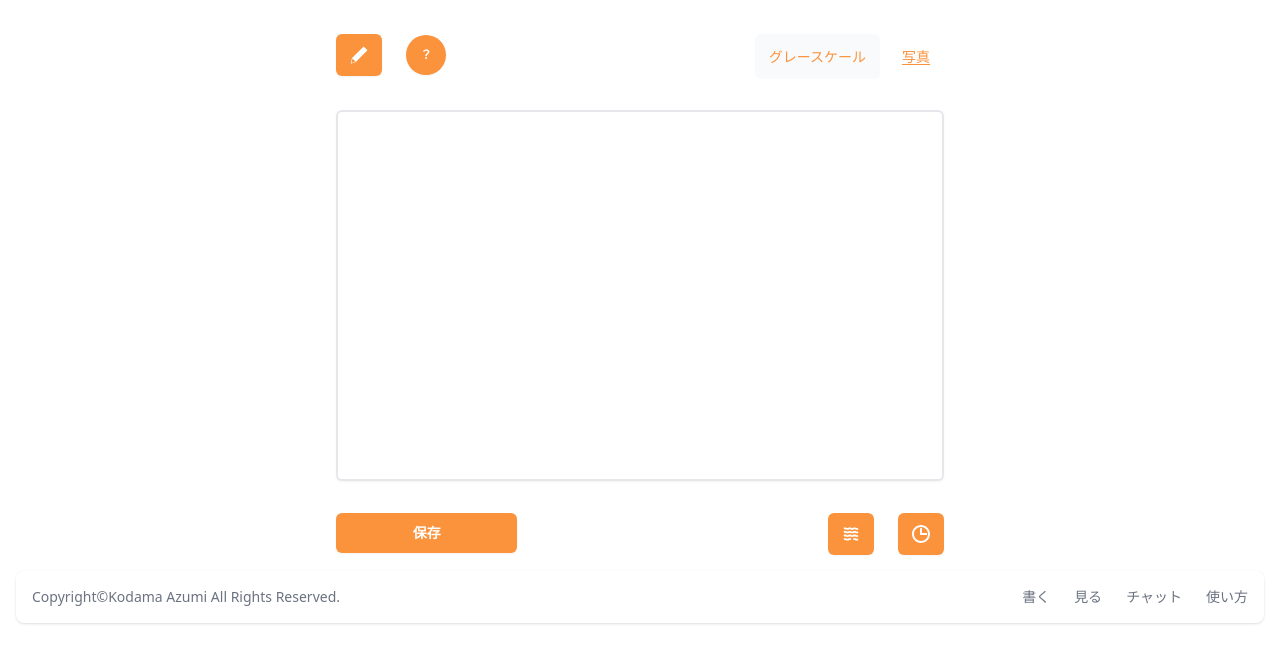
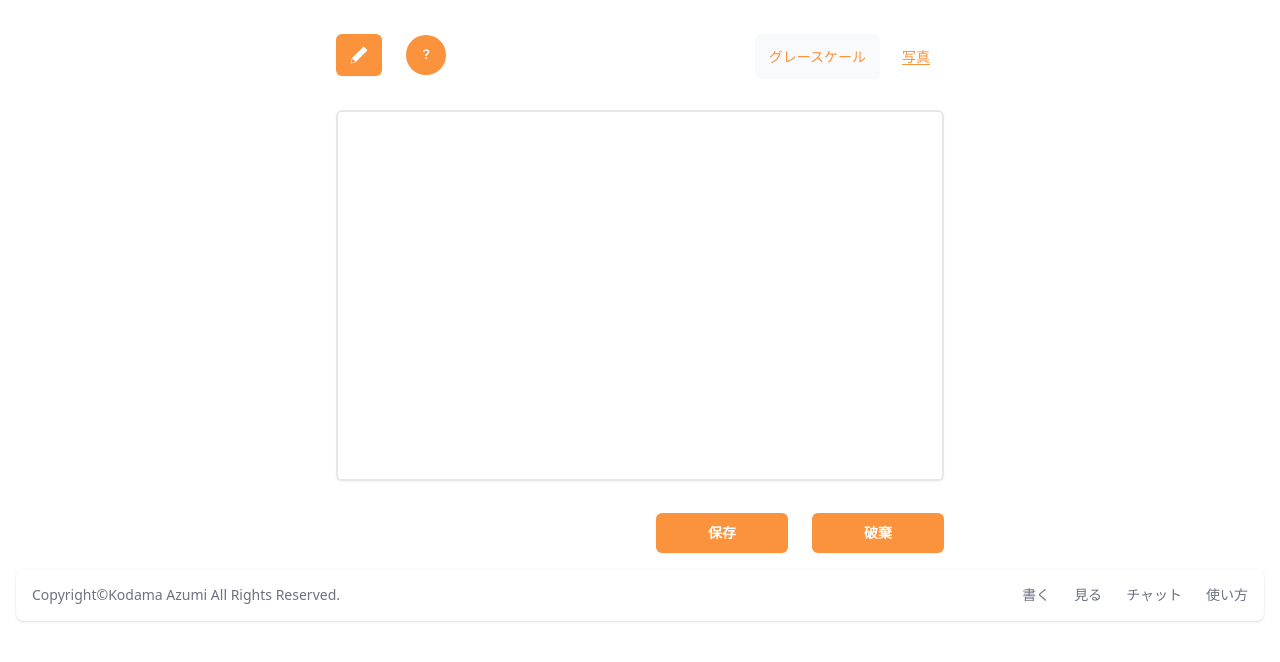
Before and after one commit to KodamaAzumi/input-web, a website built with Vite: page write/index.html in a window 1280 px wide. Shown: the part 78-740 px from the top of the page. Built offline with nearby package versions, Linux system fonts and the light colour scheme.

Commit message:
「書く」ページの破棄ボタンを実装、パラグラフボタンとタイムラインボタンを消去

```diff
--- a/write/index.html
+++ b/write/index.html
@@ -267,9 +267,9 @@
       </div>
 
       <div
-        class="col-start-2 col-span-10 xs:col-start-2 xs:col-span-4 sm:col-start-2 sm:col-span-3 lg:col-start-4 lg:col-span-2"
+        class="col-start-2 col-span-10 xs:col-start-6 xs:col-span-6 sm:col-start-8 sm:col-span-4 lg:col-start-7 lg:col-span-3"
       >
-        <div class="flex justify-start flex-wrap">
+        <div class="flex justify-end flex-wrap">
           <button
             class="mr-6 flex-auto rounded-md bg-orange-400 px-3 py-2.5 text-sm font-bold text-white shadow-sm last:mr-0 hover:bg-orange-300 focus-visible:outline focus-visible:outline-2 focus-visible:outline-offset-2 focus-visible:outline-orange-400"
             type="button"
@@ -277,36 +277,13 @@
           >
             保存
           </button>
-        </div>
-      </div>
-
-      <div
-        class="col-start-2 col-span-10 xs:col-start-7 xs:col-span-5 sm:col-start-9 sm:col-span-3 lg:col-start-7 lg:col-span-3"
-      >
-        <div class="flex justify-start xs:justify-end items-center">
-          <a
-            href="#"
-            class="toolBtn relative mr-6 flex justify-center rounded-md bg-orange-400 px-3.5 py-3 shadow-sm last:mr-0 hover:bg-orange-300 focus-visible:outline focus-visible:outline-2 focus-visible:outline-offset-2 focus-visible:outline-orange-400"
+          <button
+            class="flex-auto rounded-md bg-orange-400 px-3 py-2.5 text-sm font-bold text-white shadow-sm last:mr-0 hover:bg-orange-300 focus-visible:outline focus-visible:outline-2 focus-visible:outline-offset-2 focus-visible:outline-orange-400"
+            type="button"
+            id="js-discardBtn"
           >
-            <span
-              class="tooltipOff opacity-0 hidden absolute left-1/2 -translate-x-1/2 bottom-14 p-2 bg-sky-400 text-white rounded ease-in-out text-sm font-medium whitespace-nowrap before:content-[''] before:absolute before:-translate-x-1/2 before:left-1/2 before:top-full before:border-8 before:border-transparent before:border-t-sky-400"
-              >書いた文章を見る
-            </span>
-            <span class="sr-only">go to look</span>
-            <img src="\write\images\paragraphIcon.svg" alt="文章アイコン" />
-          </a>
-          <a
-            href="#"
-            class="toolBtn relative flex justify-center rounded-md bg-orange-400 px-3.5 py-3 shadow-sm last:mr-0 hover:bg-orange-300 focus-visible:outline focus-visible:outline-2 focus-visible:outline-offset-2 focus-visible:outline-orange-400"
-          >
-            <span
-              class="tooltipOff opacity-0 hidden absolute left-1/2 -translate-x-1/2 bottom-14 p-2 bg-sky-400 text-white rounded ease-in-out text-sm font-medium whitespace-nowrap before:content-[''] before:absolute before:-translate-x-1/2 before:left-1/2 before:top-full before:border-8 before:border-transparent before:border-t-sky-400"
-              >撮影した<br />
-              写真を見る
-            </span>
-            <span class="sr-only">go to timeline</span>
-            <img src="/write/images/clockIcon.svg" alt="タイムラインアイコン" />
-          </a>
+            破棄
+          </button>
         </div>
       </div>
     </div>
--- a/write/js/Photo.js
+++ b/write/js/Photo.js
@@ -12,6 +12,7 @@ class Photo extends Textarea {
     this.preview = document.getElementById('js-preview');
     this.stream = null;
     this.saveButton = document.getElementById('js-saveBtn');
+    this.discardButton = document.getElementById('js-discardBtn');
 
     // 書くボタン（カメラボタン）をクリックしたときの処理
     this.cameraButton.addEventListener('click', this.cameraFunctions);
@@ -24,6 +25,9 @@ class Photo extends Textarea {
 
     // 保存ボタンをクリックしたとき
     this.saveButton.addEventListener('click', this.onSaved);
+
+    //破棄ボタンをクリックしたとき
+    this.discardButton.addEventListener('click', this.onCleared);
   }
 
   // カメラを起動する関数
@@ -190,7 +194,13 @@ class Photo extends Textarea {
 
   onCleared = () => {
     console.log('oncleared');
-    console.log(this.el);
+
+    // カメラをオフにする
+    if (this.isStartCameraActive === true) {
+      this.stopCamera();
+      this.isStartCameraActive = false;
+      console.log('camera false');
+    }
 
     // 保存した文章をリセットする
     this.el.value = '';
```
